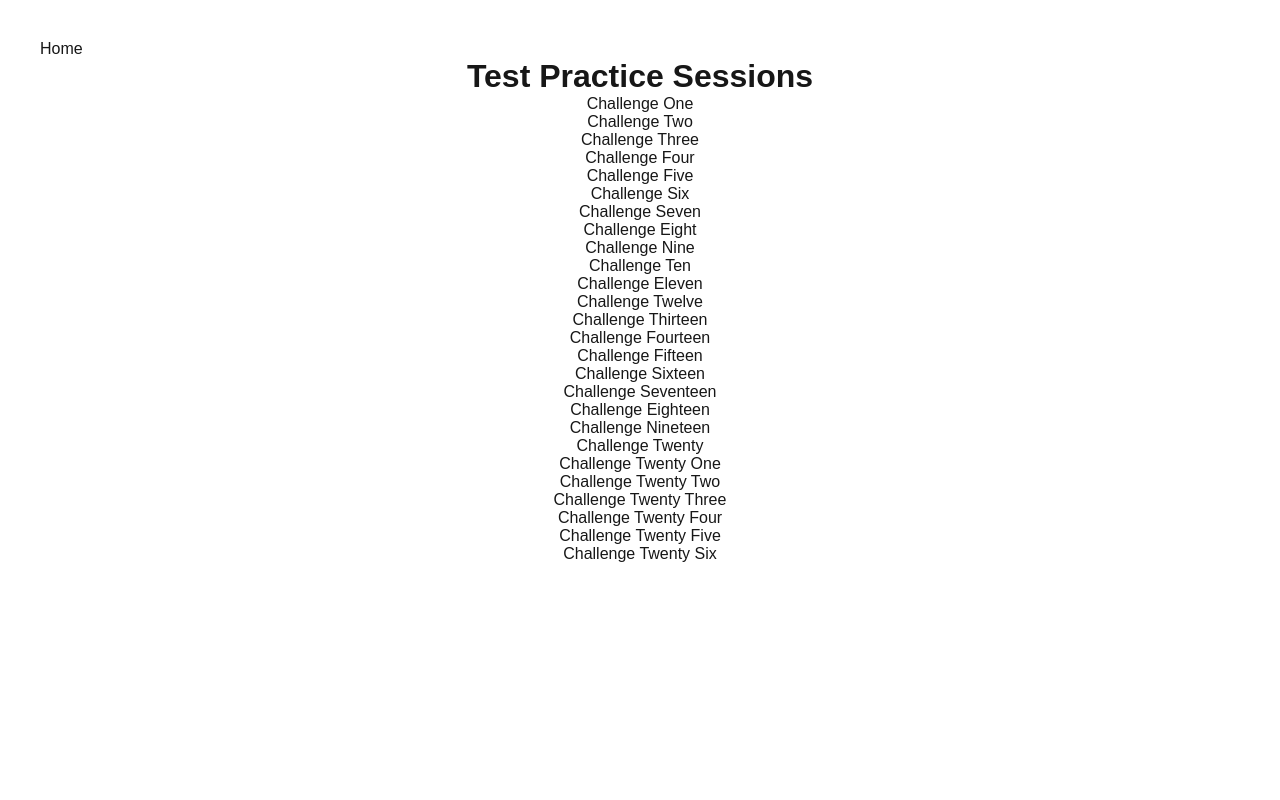
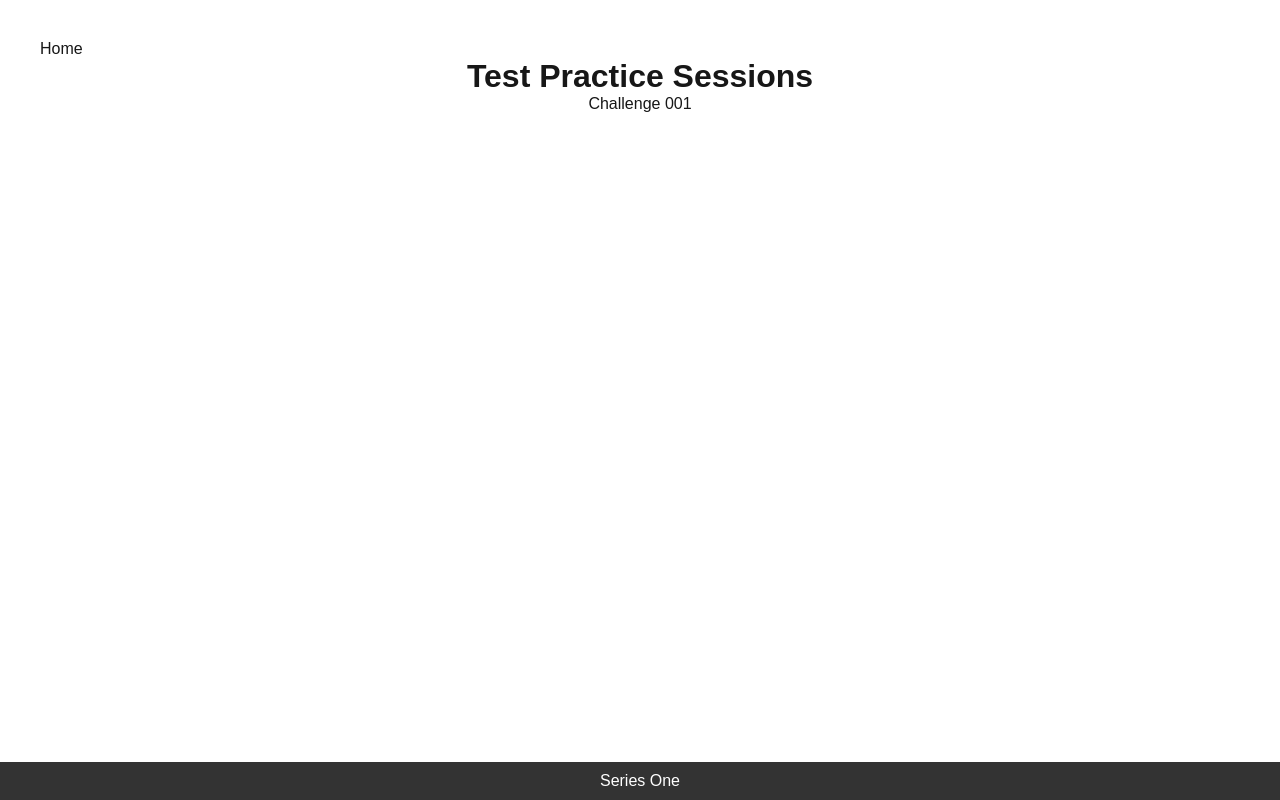
Before and after one commit to egnica/practice-session, a Next.js app: page / in a window 1280 px wide. Built offline with nearby package versions, Linux system fonts and the light colour scheme.

Commit message:
challenge001

```diff
--- a/app/globals.css
+++ b/app/globals.css
@@ -23,6 +23,17 @@ body {
   -webkit-font-smoothing: antialiased;
   -moz-osx-font-smoothing: grayscale;
 }
+footer {
+  position: fixed; /* Fixes the footer to the viewport */
+  bottom: 0; /* Anchors it to the bottom */
+  left: 0; /* Anchors it to the left */
+  width: 100%; /* Spans the full width */
+  background-color: #333;
+  color: #fff;
+  padding: 10px;
+  text-align: center;
+  z-index: 1000; /* Ensures it stays on top of other content */
+}
 
 * {
   box-sizing: border-box;
--- a/app/layout.js
+++ b/app/layout.js
@@ -23,6 +23,9 @@ export default function RootLayout({ children }) {
       <body className={`${geistSans.variable} ${geistMono.variable}`}>
         <Link href={"/"}>Home</Link>
         {children}
+        <footer>
+          <Link href={"./series-one"}>Series One</Link>
+        </footer>
       </body>
     </html>
   );
--- a/app/page.js
+++ b/app/page.js
@@ -7,71 +7,7 @@ export default function Home() {
     <div>
       <div style={{ textAlign: "center" }}>
         <h1>Test Practice Sessions</h1>
-        <Link href={"./challenges/challengeOne"}>Challenge One</Link>
-        <br />
-        <Link href={"./challenges/challengeTwo"}>Challenge Two</Link>
-        <br />
-        <Link href={"./challenges/challengeThree"}>Challenge Three</Link>
-        <br />
-        <Link href={"./challenges/challengeFour"}>Challenge Four</Link>
-        <br />
-        <Link href={"./challenges/challengeFive"}>Challenge Five</Link>
-        <br />
-        <Link href={"./challenges/challengeSix"}>Challenge Six</Link>
-        <br />
-        <Link href={"./challenges/challengeSeven"}>Challenge Seven</Link>
-        <br />
-        <Link href={"./challenges/challengeEight"}>Challenge Eight</Link>
-        <br />
-        <Link href={"./challenges/challengeNine"}>Challenge Nine</Link>
-        <br />
-        <Link href={"./challenges/challengeTen"}>Challenge Ten</Link>
-        <br />
-        <Link href={"./challenges/challengeEleven"}>Challenge Eleven</Link>
-        <br />
-        <Link href={"./challenges/challengeTwelve"}>Challenge Twelve</Link>
-        <br />
-        <Link href={"./challenges/challengeThirteen"}>Challenge Thirteen</Link>
-        <br />
-        <Link href={"./challenges/challengeFourteen"}>Challenge Fourteen</Link>
-        <br />
-        <Link href={"./challenges/challengeFifteen"}>Challenge Fifteen</Link>
-        <br />
-        <Link href={"./challenges/challengeSixteen"}>Challenge Sixteen</Link>
-        <br />
-        <Link href={"./challenges/challengeSeventeen"}>
-          Challenge Seventeen
-        </Link>
-        <br />
-        <Link href={"./challenges/challengeEighteen"}>Challenge Eighteen</Link>
-        <br />
-        <Link href={"./challenges/challengeNineteen"}>Challenge Nineteen</Link>
-        <br />
-        <Link href={"./challenges/challengeTwenty"}>Challenge Twenty</Link>
-        <br />
-        <Link href={"./challenges/challengeTwentyOne"}>
-          Challenge Twenty One
-        </Link>
-        <br />
-        <Link href={"./challenges/challengeTwentyTwo"}>
-          Challenge Twenty Two
-        </Link>
-        <br />
-        <Link href={"./challenges/challengeTwentyThree"}>
-          Challenge Twenty Three
-        </Link>
-        <br />
-        <Link href={"./challenges/challengeTwentyFour"}>
-          Challenge Twenty Four
-        </Link>
-        <br />
-        <Link href={"./challenges/challengeTwentyFive"}>
-          Challenge Twenty Five
-        </Link>
-        <br />
-        <Link href={"./challenges/challengeTwentySix"}>
-          Challenge Twenty Six
-        </Link>
+        <Link href={"./challenges-two/001"}>Challenge 001</Link>
       </div>
     </div>
   );
```
Also changed, not shown: app/challenges-two/001/page.jsx (added, +53 -0 lines), app/challenges/challengeTwentySeven/page.jsx (added, +13 -0 lines), app/series-one/page.jsx (added, +72 -0 lines).
